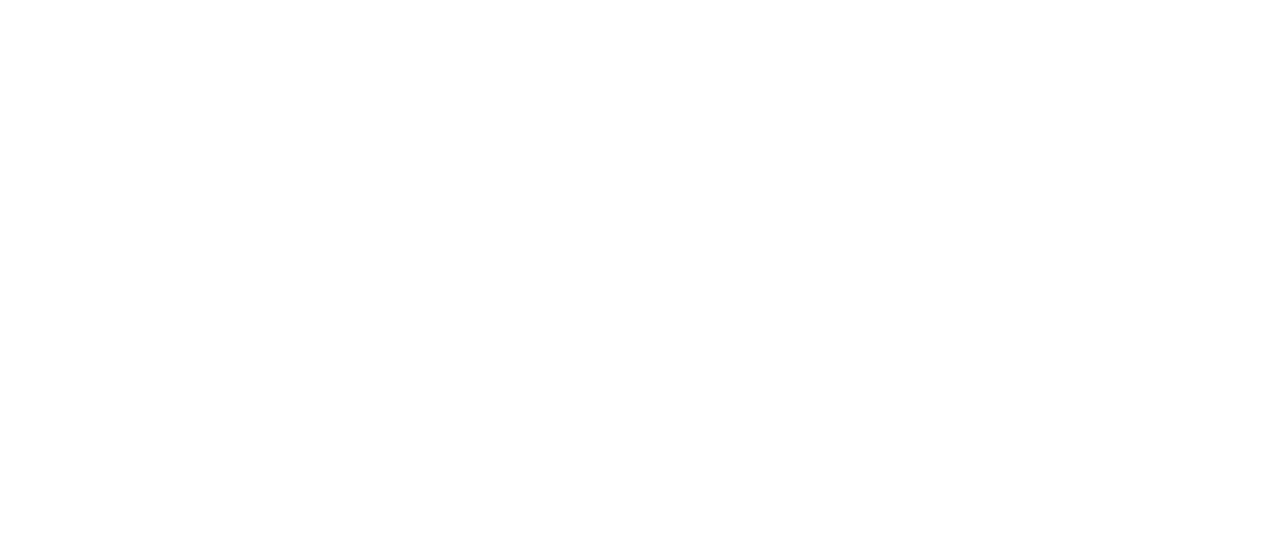
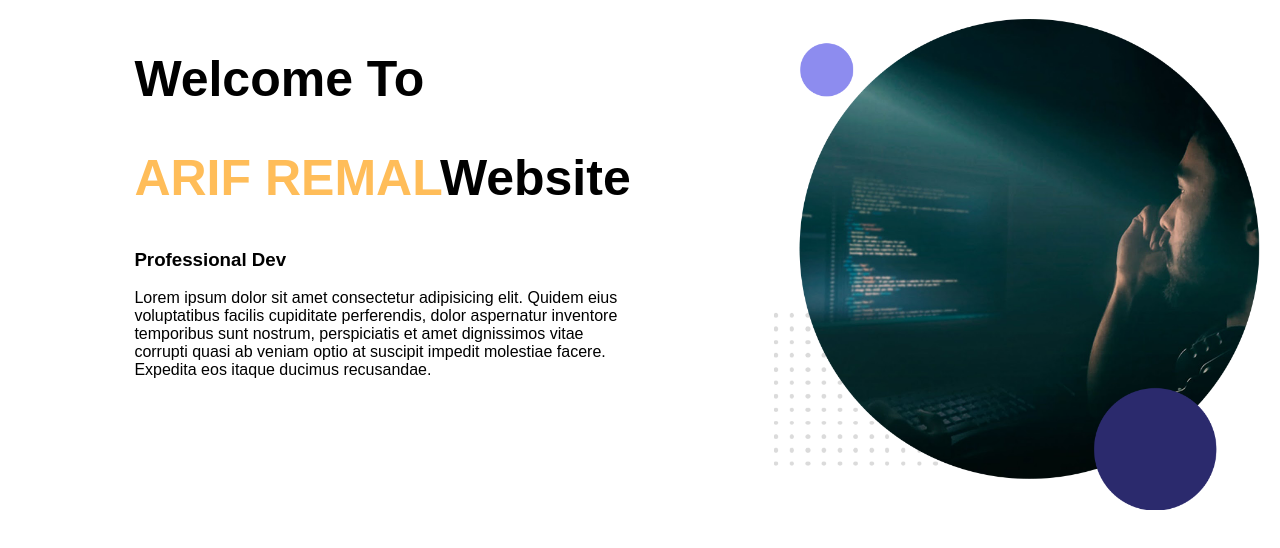
Before and after one commit to arifremal/web-portfolio, a plain HTML site: page index.html in a window 1280 px wide. Drawn offline with Linux system fonts and the light colour scheme.

Commit message:
Section one added

```diff
--- a/index.html
+++ b/index.html
@@ -8,6 +8,21 @@
     <link rel="stylesheet" href="style.css">
 </head>
 <body>
+   <section>
+    <div class="half-width">
+            <h1>Welcome To </h1>
+            <h1><span style="color:#ffbd59;">ARIF REMAL</span>Website </h1>
+            <h3>Professional Dev</h3>
+            <p>Lorem ipsum dolor sit amet consectetur adipisicing elit. Quidem eius voluptatibus facilis cupiditate perferendis, dolor aspernatur inventore temporibus sunt nostrum, perspiciatis et amet dignissimos vitae corrupti quasi ab veniam optio at suscipit impedit molestiae facere. Expedita eos itaque ducimus recusandae.</p>
+    </div>
+    <div class="half-width" >
+        <img src="images/Ar.png" alt="">
+    </div>
+
+   </section>
+
+
+
 
 </body>
 </html>
--- a/style.css
+++ b/style.css
@@ -0,0 +1,19 @@
+body{
+    font-family: 'Poppins', sans-serif;
+    overflow: hidden;
+}
+
+h1{
+    font-size: 50px;
+
+
+}
+.half-width{
+    width: 40%;
+    float: left;
+    margin-left: 5%;
+    padding-left: 5%;
+}
+.half-width img{
+width: 100%;
+}
```
